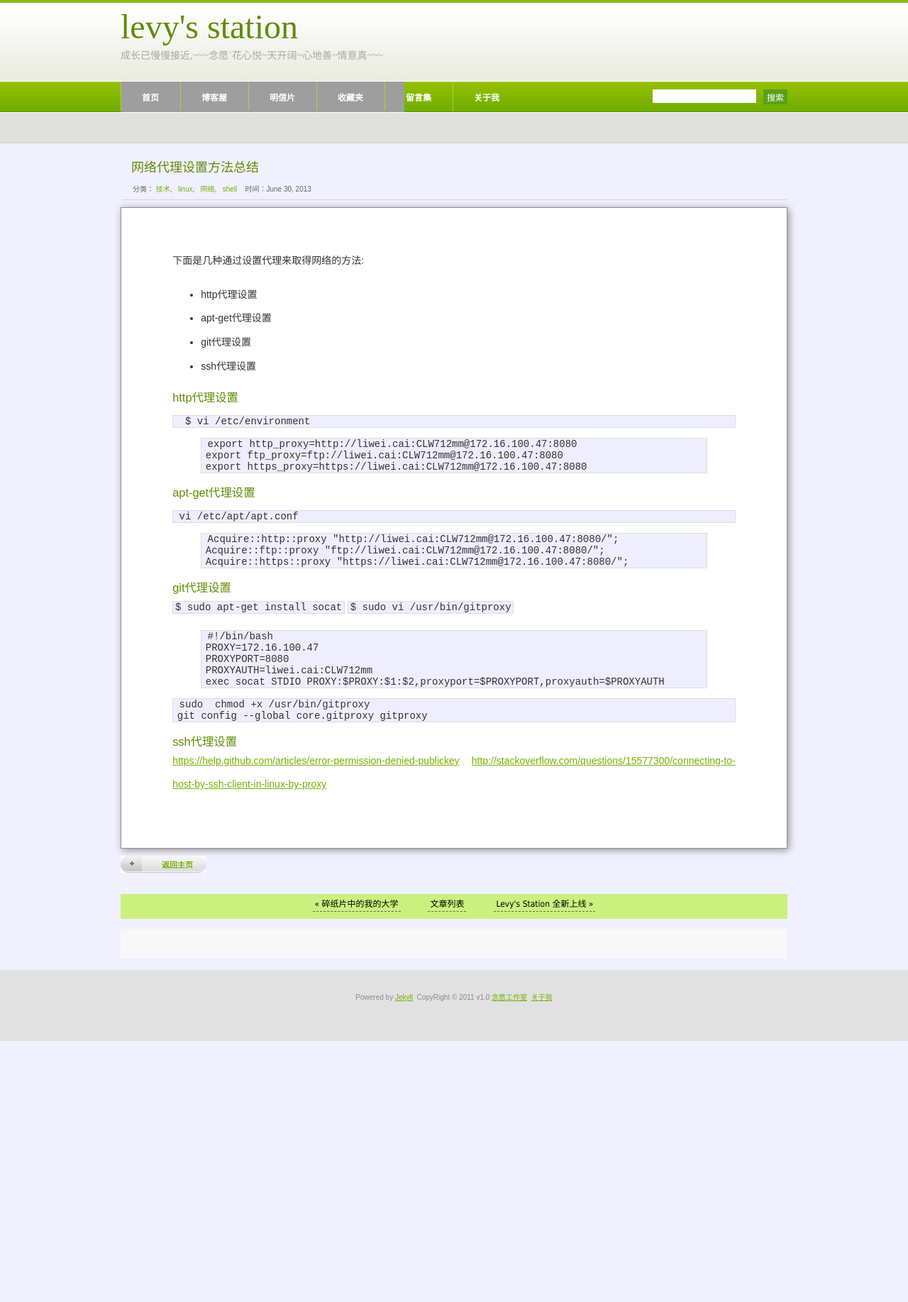
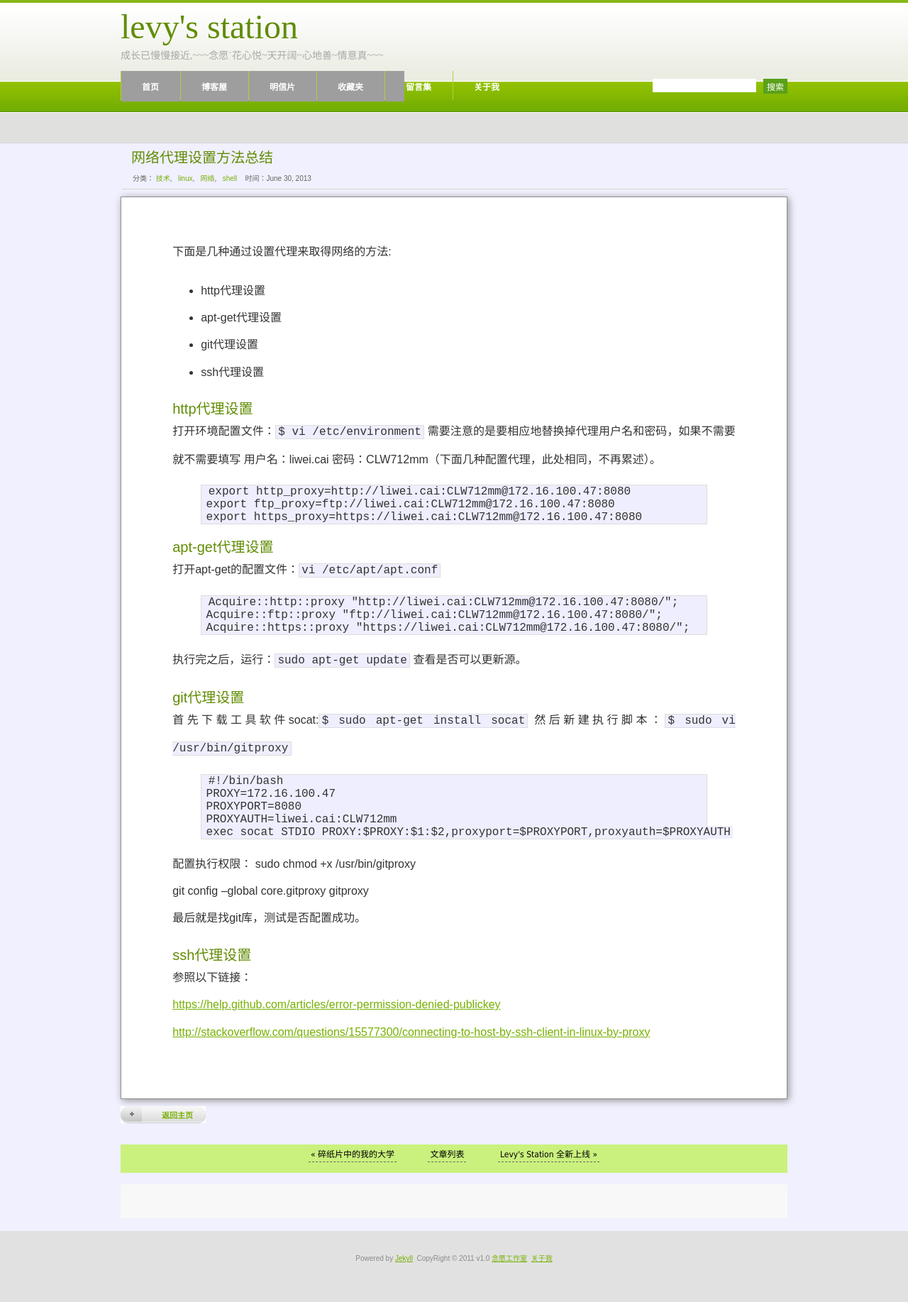
Before and after one commit to cailiwei/yuan, a Jekyll site: the page built from _posts/2013-06-30-http-proxy.markdown, in a window 1280 px wide. Shown: the whole page at 71% size. Built offline with Jekyll 4.4.1, drawn with Linux system fonts in a browser that asks for light colours; comment, search, counter and statistics services are not loaded; before the commit the page ends 1467 px from its top, so only the background shows below that.

Commit message:
改变字体大小和布局

````diff
--- a/_posts/2013-06-30-http-proxy.markdown
+++ b/_posts/2013-06-30-http-proxy.markdown
@@ -13,30 +13,31 @@ date: 2013-06-30
  - git代理设置
  - ssh代理设置
 
-### http代理设置
+## http代理设置
 
- ```
- $ vi /etc/environment
- ```
+  打开环境配置文件：`$ vi /etc/environment`
+  需要注意的是要相应地替换掉代理用户名和密码，如果不需要就不需要填写
+  用户名：liwei.cai 密码：CLW712mm（下面几种配置代理，此处相同，不再累述）。
 {% highlight bash %}
 export http_proxy=http://liwei.cai:CLW712mm@172.16.100.47:8080
 export ftp_proxy=ftp://liwei.cai:CLW712mm@172.16.100.47:8080
 export https_proxy=https://liwei.cai:CLW712mm@172.16.100.47:8080
 {% endhighlight %}
 
-### apt-get代理设置
+## apt-get代理设置
 
-    vi /etc/apt/apt.conf
+  打开apt-get的配置文件：`vi /etc/apt/apt.conf`
 {% highlight bash %}
 Acquire::http::proxy "http://liwei.cai:CLW712mm@172.16.100.47:8080/";
 Acquire::ftp::proxy "ftp://liwei.cai:CLW712mm@172.16.100.47:8080/";
 Acquire::https::proxy "https://liwei.cai:CLW712mm@172.16.100.47:8080/";
 {% endhighlight %}
+  执行完之后，运行：`sudo apt-get update` 查看是否可以更新源。
 
-### git代理设置
+## git代理设置
 
-``$ sudo apt-get install socat``
-`$ sudo vi /usr/bin/gitproxy`
+  首先下载工具软件socat:`$ sudo apt-get install socat`
+  然后新建执行脚本：`$ sudo vi /usr/bin/gitproxy`
 
 {% highlight bash %}
 #!/bin/bash
@@ -46,10 +47,13 @@ PROXYAUTH=liwei.cai:CLW712mm
 exec socat STDIO PROXY:$PROXY:$1:$2,proxyport=$PROXYPORT,proxyauth=$PROXYAUTH
 {% endhighlight %}
 
+配置执行权限：
     sudo  chmod +x /usr/bin/gitproxy
 	git config --global core.gitproxy gitproxy
+最后就是找git库，测试是否配置成功。
 
-### ssh代理设置
+## ssh代理设置
 
+  参照以下链接：
 [https://help.github.com/articles/error-permission-denied-publickey](https://help.github.com/articles/error-permission-denied-publickey)
 [http://stackoverflow.com/questions/15577300/connecting-to-host-by-ssh-client-in-linux-by-proxy](http://stackoverflow.com/questions/15577300/connecting-to-host-by-ssh-client-in-linux-by-proxy)
--- a/css/style.css
+++ b/css/style.css
@@ -9,7 +9,7 @@ body {
 	padding: 0;
 	background: #F0F0FF url(images/img01.gif) repeat-x left top;
 	font-family: Arial, Helvetica, sans-serif;
-	font-size: 14px;
+	font-size: 16px;
 	color: #8A8A8A;
 }
 
@@ -20,9 +20,9 @@ h1, h2, h3 {
 	color: #618C04;
 }
 
-h1 { font-size: 44px; }
+h1 { font-size: 40px; }
 
-h2 { font-size: 18px; }
+h2 { font-size: 20px; }
 
 h3 { }
 
@@ -79,7 +79,7 @@ hr { display: none; }
 
 #logo {
 	width: 940px;
-	height: 115px;
+	height: 100px;
 	margin: 0 auto;
 }
 
````
